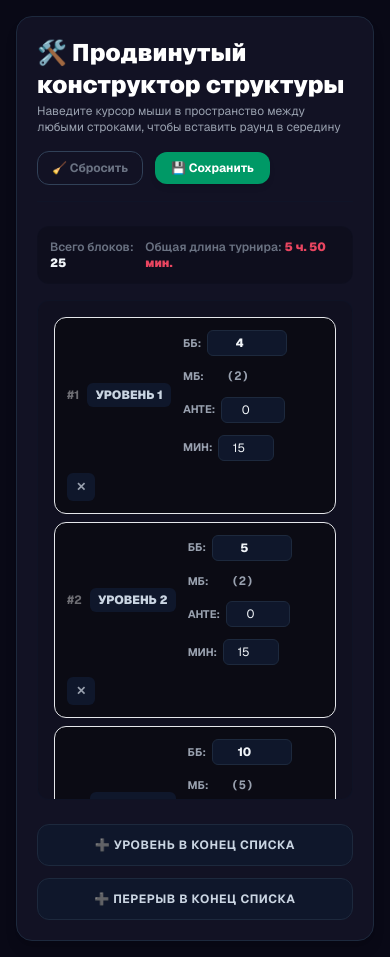
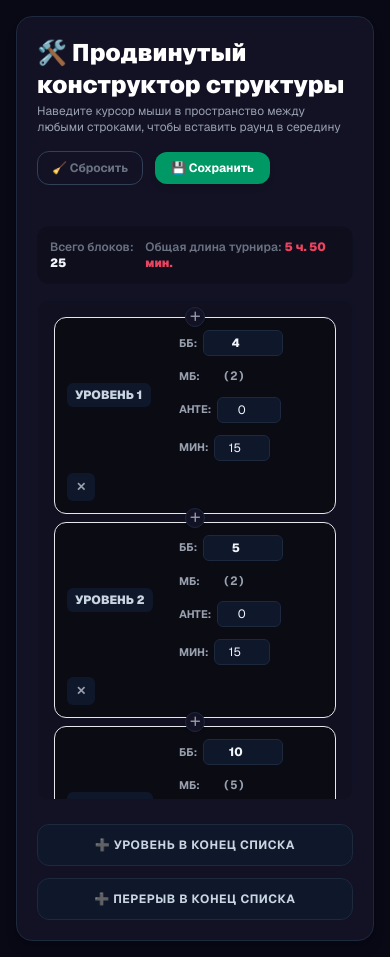
Before and after one commit to superigrooper/raise-up, a Next.js app: page /timer/constructor in a window 390 px wide. Built offline with nearby package versions, Linux system fonts and the light colour scheme.

Commit message:
Add mobile btns for row structure table

```diff
--- a/package.json
+++ b/package.json
@@ -1,6 +1,6 @@
 {
   "name": "raise-up",
-  "version": "2.0.1",
+  "version": "2.0.2",
   "private": true,
   "scripts": {
     "dev": "next dev",
--- a/src/app/timer/constructor/page.tsx
+++ b/src/app/timer/constructor/page.tsx
@@ -4,6 +4,7 @@
 import { useEffect, useState } from "react";
 import Link from "next/link";
 import { usePokerStore } from "@/store/usePokerStore";
+import { TournamentRow } from "@/types/poker";
 
 export default function StructureConstructor() {
   const {
@@ -16,15 +17,21 @@ export default function StructureConstructor() {
     config,
     resetCustomGrid,
   } = usePokerStore();
-  const _hasHydrated = usePokerStore((state) => state._hasHydrated);
-  const [isClient, setIsClient] = useState(false);
-  const [isResetModalOpen, setIsResetModalOpen] = useState(false);
+
+  const [activeMobileMenuIndex, setActiveMobileMenuIndex] = useState<
+    number | null
+  >(null);
 
   useEffect(() => {
-    setIsClient(true);
     if (usePokerStore.getState().grid.length === 0) {
       usePokerStore.getState().buildTournament();
     }
+  }, []);
+  // СЛУШАТЕЛЬ ДЛЯ ЗАКРЫТИЯ МОБИЛЬНОГО МЕНЮ ПРИ КЛИКЕ МИМО НЕГО
+  useEffect(() => {
+    const handleOutsideClick = () => setActiveMobileMenuIndex(null);
+    window.addEventListener("click", handleOutsideClick);
+    return () => window.removeEventListener("click", handleOutsideClick);
   }, []);
 
   const getThemeClass = () => {
@@ -33,13 +40,27 @@ export default function StructureConstructor() {
   };
 
   // Визуальный разделитель с кнопками для вклинивания раундов в середину таблицы
-  const InsertionBar = ({ index }: { index: number }) => (
-    <div className="relative group h-4 flex items-center justify-center -my-2 z-10">
-      {/* Тонкая неоновая линия, которая всплывает при наведении */}
-      <div className="absolute inset-x-4 h-[2px] bg-gradient-to-r from-transparent via-[#e94560]/40 to-transparent opacity-0 group-hover:opacity-100 transition-opacity pointer-events-none" />
 
-      {/* Контекстные мини-кнопки вставки */}
-      <div className="opacity-0 group-hover:opacity-100 scale-95 group-hover:scale-100 transition-all flex gap-2 bg-white dark:bg-[#161625] navy:bg-[#121224] px-3 py-1 rounded-full shadow-md border border-gray-200 dark:border-gray-800 navy:border-slate-800">
+  const InsertionBar = ({ index }: { index: number }) => {
+    const isOpen = activeMobileMenuIndex === index;
+    return (
+      <div className="relative h-6 flex items-center justify-center -my-3 z-20">
+        {/* Десктопная линия (включается по hover) */}
+        <div className="absolute inset-x-4 h-[2px] bg-gradient-to-r from-transparent via-[#e94560]/30 to-transparent opacity-0 md:group-hover:opacity-100 transition-opacity pointer-events-none" />
+
+        {/* Мобильная кнопка-плюс (видна только на тач-скринах) */}
+        <button
+          onClick={(e) => {
+            e.stopPropagation();
+            setActiveMobileMenuIndex(isOpen ? null : index);
+          }}
+          className={`md:hidden w-5 h-5 rounded-full flex items-center justify-center font-bold text-xs shadow transition-all cursor-pointer ${isOpen ? "bg-[#e94560] text-white rotate-45" : "bg-white dark:bg-[#161625] navy:bg-[#121224] text-gray-400 dark:text-gray-500 border border-gray-200 dark:border-gray-800 navy:border-slate-800"}`}
+        >
+          ＋
+        </button>
+
+        {/* Десктопное меню для мыши */}
+        <div className="hidden md:flex opacity-0 group-hover:opacity-100 scale-95 group-hover:scale-100 transition-all gap-2 bg-white dark:bg-[#161625] navy:bg-[#121224] px-3 py-1 rounded-full shadow-md border border-gray-200 dark:border-gray-800 navy:border-slate-800">
           <button
             onClick={() => insertCustomRow(index, false)}
             className="text-[10px] font-black uppercase text-emerald-500 hover:text-emerald-400 cursor-pointer"
@@ -56,8 +77,34 @@ export default function StructureConstructor() {
             ➕ Перерыв
           </button>
         </div>
+
+        {/* Выпадающее меню для пальцев (мобильный попап) */}
+        {isOpen && (
+          <div className="absolute top-6 bg-white dark:bg-[#161625] navy:bg-[#121224] py-1.5 px-2 rounded-xl shadow-xl border border-gray-200 dark:border-gray-800 navy:border-slate-800 flex gap-4 z-30">
+            <button
+              onClick={() => {
+                insertCustomRow(index, false);
+                setActiveMobileMenuIndex(null);
+              }}
+              className="text-xs font-bold text-emerald-500 flex items-center gap-1 cursor-pointer"
+            >
+              🟢 + Уровень
+            </button>
+            <span className="text-gray-200 dark:text-gray-800">|</span>
+            <button
+              onClick={() => {
+                insertCustomRow(index, true);
+                setActiveMobileMenuIndex(null);
+              }}
+              className="text-xs font-bold text-amber-500 flex items-center gap-1 cursor-pointer"
+            >
+              🟡 + Перерыв
+            </button>
+          </div>
+        )}
       </div>
     );
+  };
 
   return (
     <div
@@ -113,8 +160,8 @@ export default function StructureConstructor() {
           {/* Нулевая точка вставки (перед самым первым элементом) */}
           <InsertionBar index={0} />
 
-          {grid.map((row: any, index: number) => (
-            <div key={index} className="space-y-1">
+          {grid.map((row: TournamentRow, index: number) => (
+            <div key={index} className="group space-y-1">
               <div
                 className={`p-3 rounded-xl border flex flex-wrap lg:flex-nowrap items-center justify-between gap-3 transition-colors ${
                   row.isBreak
@@ -124,10 +171,7 @@ export default function StructureConstructor() {
               >
                 {/* Метка */}
                 <div className="flex items-center gap-2 min-w-[100px]">
-                  <span className="text-xs font-bold opacity-40">
-                    #{index + 1}
-                  </span>
-                  <span className="text-xs font-black uppercase bg-gray-100 dark:bg-gray-900 navy:bg-slate-900 px-2 py-1 rounded-md text-gray-700 dark:text-gray-300 navy:text-slate-300 truncate max-w-[90px]">
+                  <span className="text-xs font-black uppercase bg-gray-100 dark:bg-gray-900 navy:bg-slate-900 px-2 py-1 rounded-md text-gray-700 dark:text-gray-300 navy:text-slate-300 truncate ">
                     {row.labelText}
                   </span>
                 </div>
@@ -136,7 +180,7 @@ export default function StructureConstructor() {
                 <div className="flex flex-wrap items-center gap-3 flex-1 justify-start lg:justify-end">
                   {row.isBreak ? (
                     <div className="text-xs font-bold text-amber-500/80 uppercase tracking-wider flex-1">
-                      ☕ Перерыв — Игроки отдыхают от ставок
+                      ☕ Перерыв
                     </div>
                   ) : (
                     <>
@@ -227,7 +271,7 @@ export default function StructureConstructor() {
             onClick={() => insertCustomRow(grid.length, true)}
             className="flex-1 py-3 bg-gray-100 dark:bg-gray-900 navy:bg-slate-900 border border-gray-300 dark:border-gray-800 navy:border-slate-800 text-gray-700 dark:text-gray-300 navy:text-slate-300 hover:border-amber-500 hover:text-amber-500 font-bold rounded-xl text-xs uppercase tracking-wider cursor-pointer transition-all text-center"
           >
-            ➕ Перерыв в конец списка{" "}
+            ➕ Перерыв в конец списка
           </button>
         </footer>
       </div>
```
Lines whose indentation alone changed are shown as unchanged.
